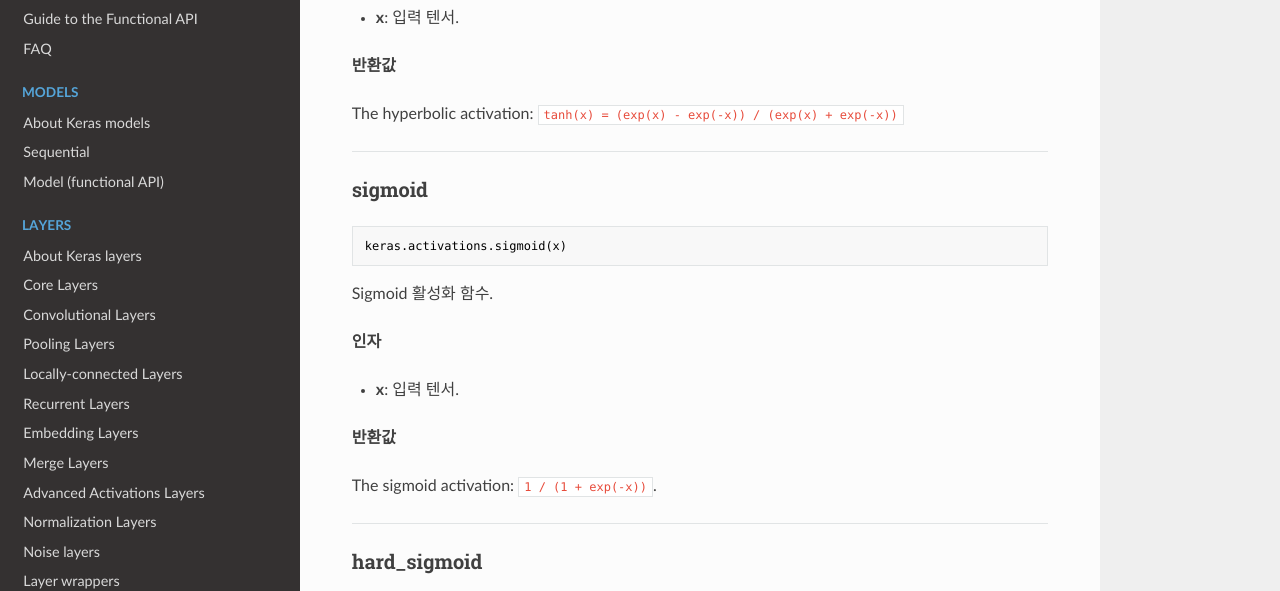
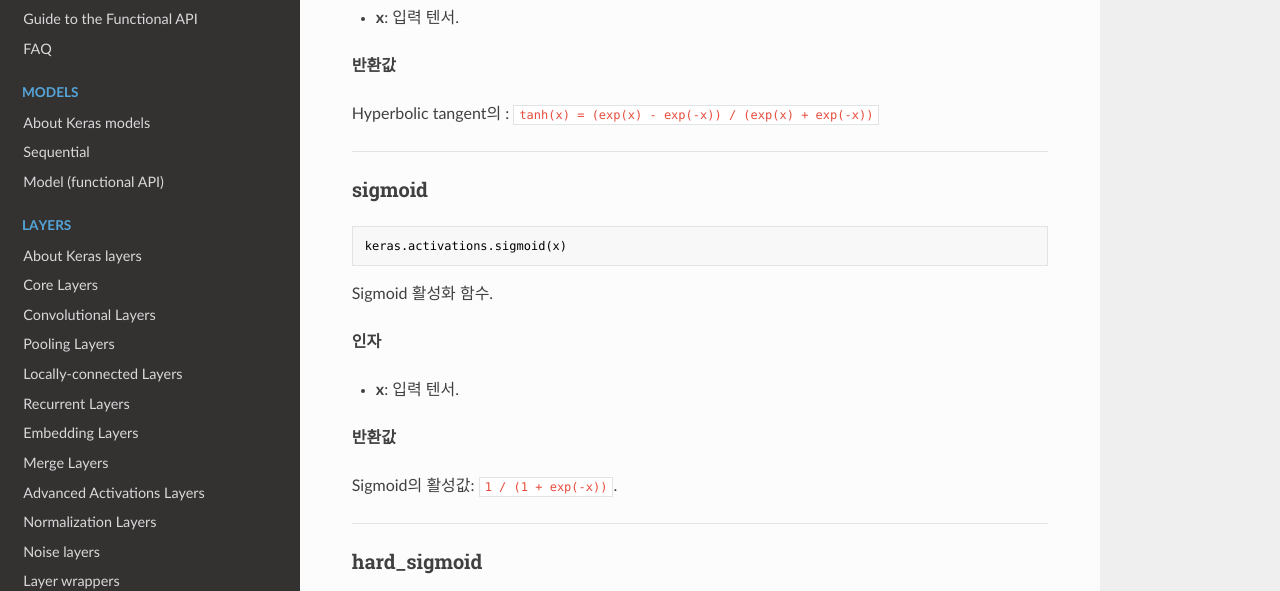
Before and after one commit to keras-team/keras-docs-ko, an MkDocs documentation site: the page built from sources/activations.md, in a window 1280 px wide and 1400 px high, scrolled down 3794 px. Shown: the part 154-745 px from the top of the window. Built offline with MkDocs 1.6.1, drawn with Linux system fonts in a browser that asks for light colours; nearby versions of some CDN libraries; some of the changed text lies outside the part shown.

Commit message:
Update activations.md

```diff
--- a/sources/activations.md
+++ b/sources/activations.md
@@ -198,7 +198,7 @@ __인자__
 
 __반환값__
 
-The hyperbolic activation:
+Hyperbolic tangent의 :
 `tanh(x) = (exp(x) - exp(-x)) / (exp(x) + exp(-x))`
 
 
@@ -220,7 +220,7 @@ __인자__
 
 __반환값__
 
-The sigmoid activation: `1 / (1 + exp(-x))`.
+Sigmoid의 활성값: `1 / (1 + exp(-x))`.
 
 ----
 
@@ -266,7 +266,7 @@ __인자__
 
 __반환값__
 
-Exponential activation: `exp(x)`.
+Exponential의 활성값: `exp(x)`.
 
 ----
 
```
